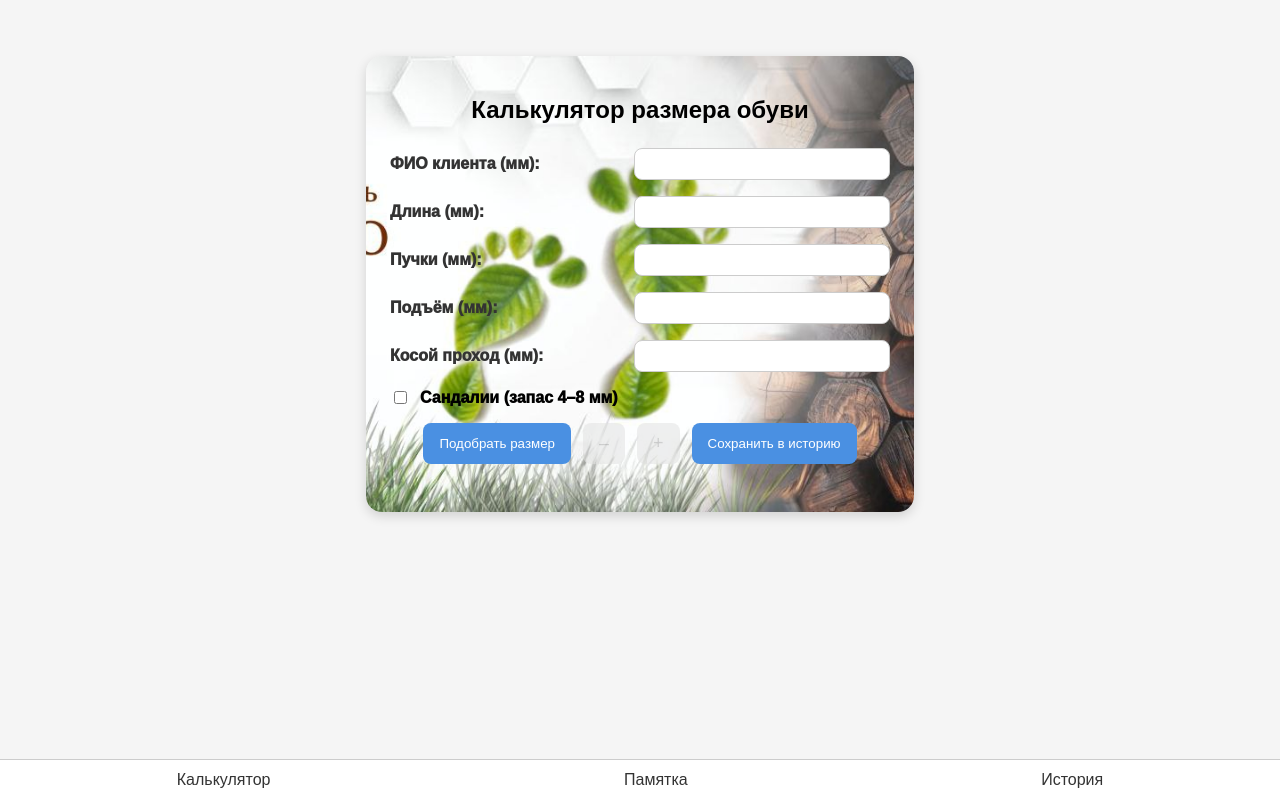
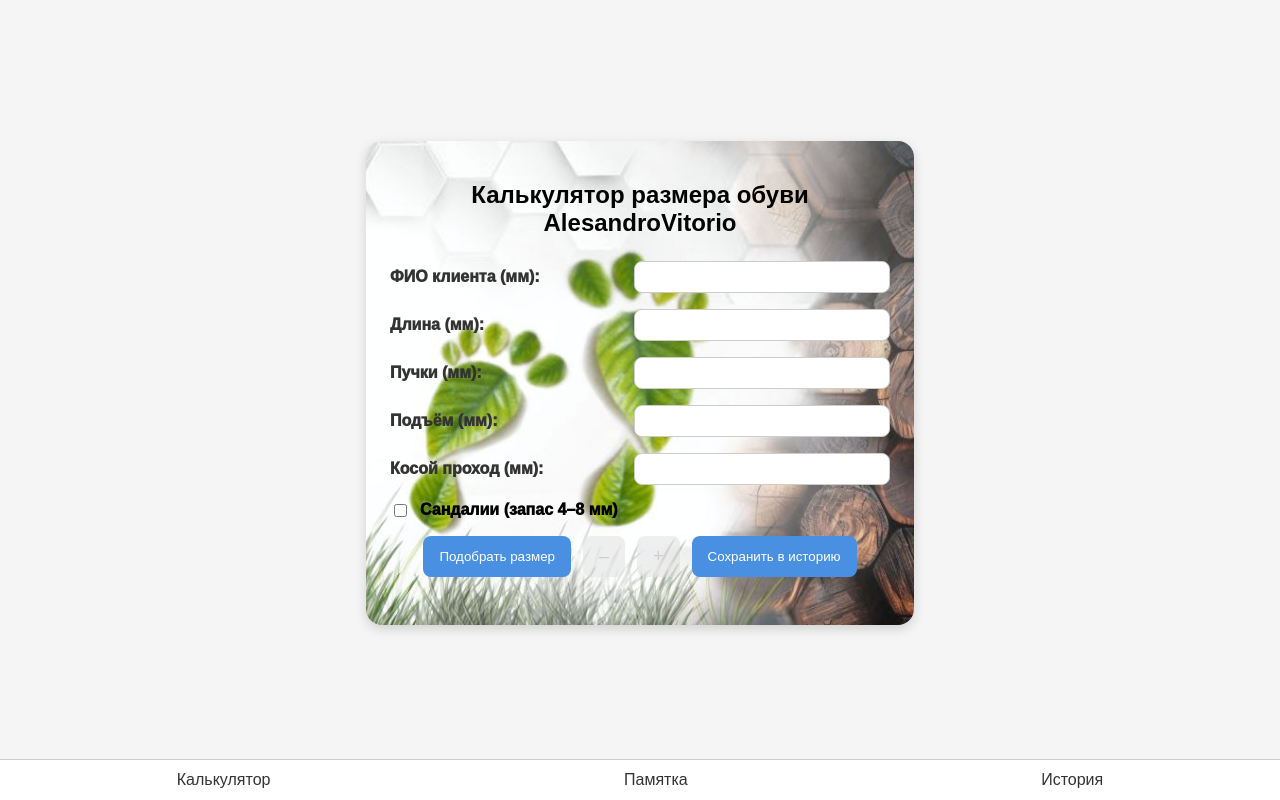
Before and after one commit to Malaphit/my-pwa, a React (Create React App) app: page / in a window 1280 px wide. Built offline with nearby package versions, Linux system fonts and the light colour scheme.

Commit message:
Изменение стилей добавил медиа

```diff
--- a/src/components/SizeCalculator/SizeCalculator.jsx
+++ b/src/components/SizeCalculator/SizeCalculator.jsx
@@ -109,7 +109,7 @@
                   minHeight: '1rem',
                   maxHeight: '30rem',
                 }}>
-        <h1 className="size-calc-title">Калькулятор размера обуви</h1>
+        <h1 className="size-calc-title">Калькулятор размера обуви AlesandroVitorio</h1>
 
         {Object.keys(FIELD_LABELS).map((key) => (
           <div key={key} className="size-calc-row">
--- a/src/components/styles/SizeCalculator.css
+++ b/src/components/styles/SizeCalculator.css
@@ -3,7 +3,7 @@
     display: flex;
     justify-content: center;
     align-items: center;
-    padding: 40px 20px;
+    margin-top: 10%;
   }
 
   .size-calc-form {
@@ -90,11 +90,24 @@
     cursor: not-allowed;
   }
 
+
+
   .size-result {
-    margin-top: 120px;
     padding: 20px;
     border-radius: 12px;
-  }
+}
+
+@media (max-width: 768px) {
+    .size-result {
+        margin-top: 30px;
+    }
+}
+
+@media (min-width: 769px) {
+    .size-result {
+        margin-top: 100px;
+    }
+}
 
   .size-result.green {
     background-color: #e6f9e6;
```
